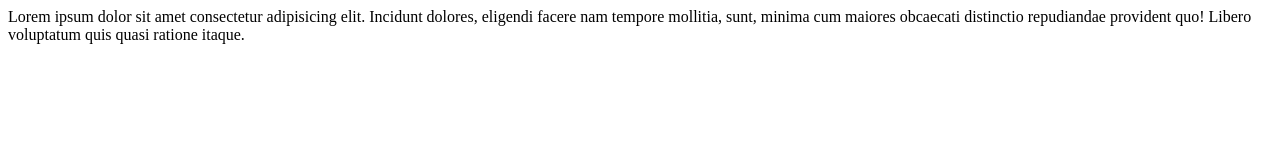
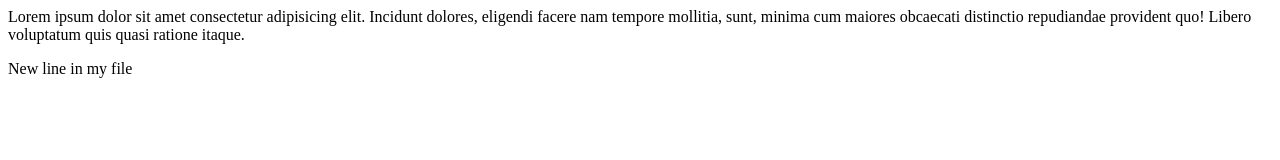
Before and after one commit to Yaroslav-Ludchak1234/LR_9_REPO, a plain HTML site: page index.html in a window 1280 px wide. Drawn offline with Linux system fonts and the light colour scheme.

Commit message:
Update index.html

```diff
--- a/index.html
+++ b/index.html
@@ -13,6 +13,8 @@
         Lorem ipsum dolor sit amet consectetur adipisicing elit. Incidunt dolores, eligendi facere nam tempore mollitia, sunt, minima cum maiores obcaecati distinctio repudiandae provident quo! Libero voluptatum quis quasi ratione itaque.
     </div>
 
+    <p> New line in my file </p>
+
 </body>
 
 </html>
```
